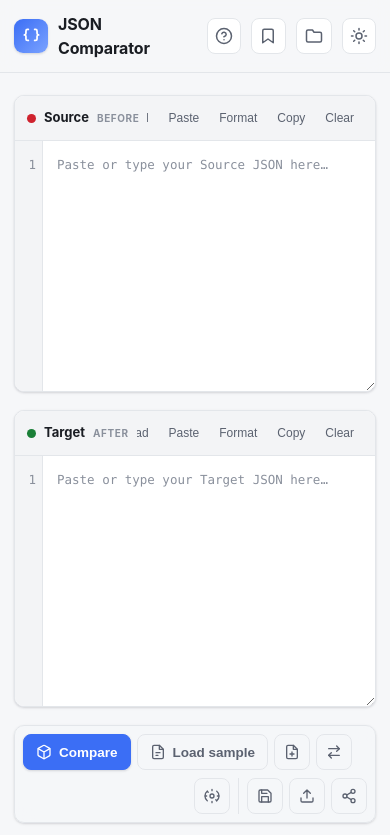
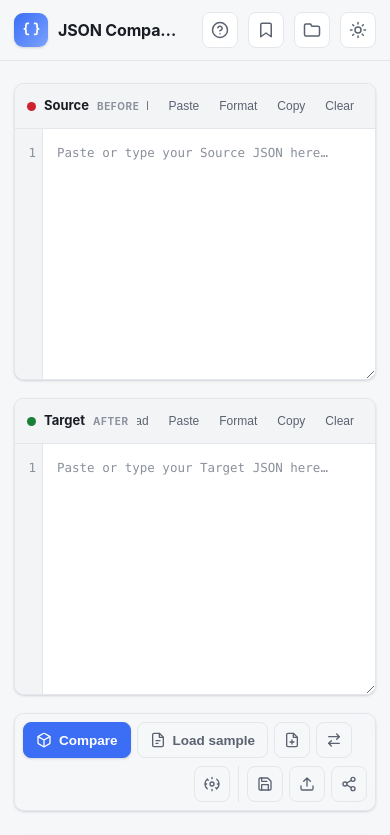
Before and after one commit to imrameshwar/json-comparator, a website: page json_compare.html in a window 390 px wide. Shown: the top 835 px of the page. Drawn offline with Linux system fonts and the light colour scheme.

Commit message:
fix(mobile): appbar title overflow + icon-btn shrink at 390 px
Two verified issues at 390 px viewport:

1. .appbar-inner .icon-btn — no flex:none meant the four icon buttons
   (help / save / library / theme) could shrink below their 36px fixed
   width when the flex algorithm needed space.  Added flex:none inside
   the ≤560px breakpoint so they stay pinned at 36×36.

2. .titles had no min-width:0 / overflow:hidden and h1 lacked
   white-space:nowrap / text-overflow:ellipsis.  The 16px-bold heading
   'JSON Comparator' is right at the edge of the available 134 px of
   appbar space at 390 px; without truncation it forced horizontal
   overflow.  h1 now clips to an ellipsis when space is tight.

All other P1-7 mobile rules (pane-tools scroll row, icon-only secondary
toolbar, full-width filter inputs, static sticky headers ≤820 px) were
already in place and verified.  321 existing tests green.

Refs: ENHANCEMENT_PLAN.md validation note item (4)

```diff
--- a/json_compare.html
+++ b/json_compare.html
@@ -566,6 +566,11 @@
   @media (max-width: 560px) {
     .wrap { padding: 0 14px 48px; }
     .appbar-inner { padding: 12px 14px; gap: 10px; }
+    /* Appbar: keep icon buttons at their fixed 36×36 size and prevent the title
+       from pushing them off-screen. h1 truncates with an ellipsis if needed. */
+    .appbar-inner .icon-btn { flex: none; }
+    .titles { min-width: 0; overflow: hidden; }
+    .titles h1 { white-space: nowrap; overflow: hidden; text-overflow: ellipsis; }
     /* one scrollable row of pane tools — Copy/Clear stay reachable without stacking */
     .pane-tools { flex-wrap: nowrap; min-width: 0; overflow-x: auto; overflow-y: hidden; scrollbar-width: thin; -webkit-overflow-scrolling: touch; }
     .pane-head .mini { padding: 6px 9px; flex: none; }
```
Also changed, not shown: CHANGELOG.md.
